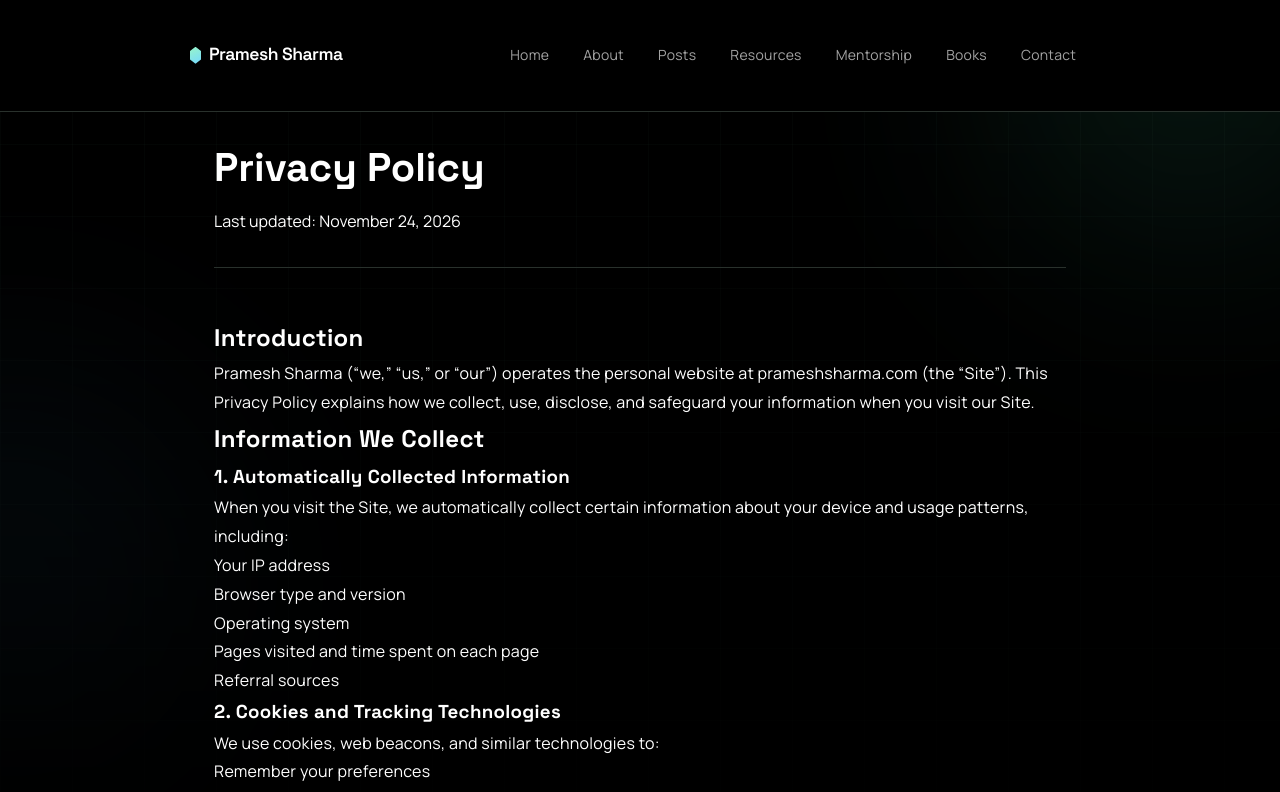
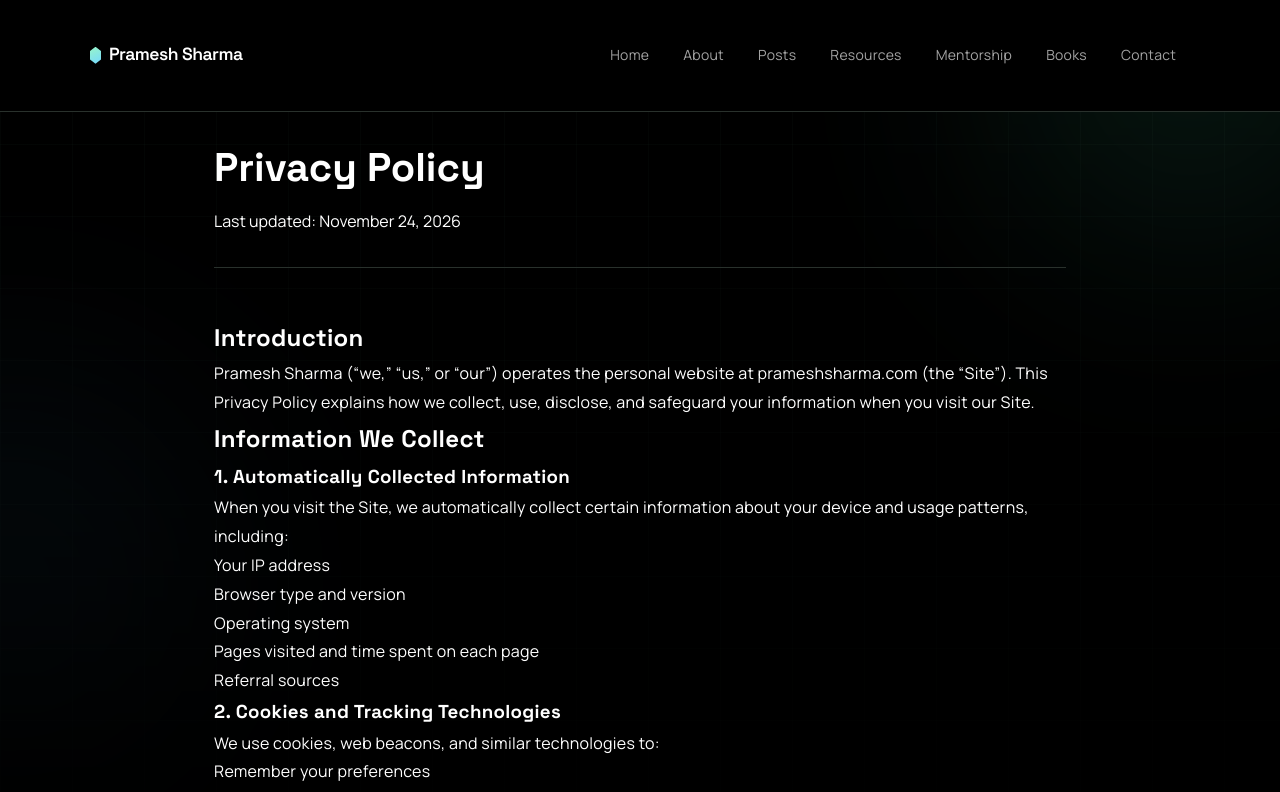
Before and after one commit to prameshsharma25/personal-website, a Next.js app: page /privacy in a window 1280 px wide. Shown: the top 792 px of the page. Built offline with nearby package versions, Linux system fonts and the light colour scheme.

Commit message:
Widen navigation to move the name farther left

```diff
--- a/styles/Navbar.module.css
+++ b/styles/Navbar.module.css
@@ -9,7 +9,7 @@
   display: flex;
   justify-content: space-between;
   align-items: center;
-  max-width: 900px;
+  max-width: 1100px;
   margin: 0 auto;
   gap: 1.5rem;
 }
```
